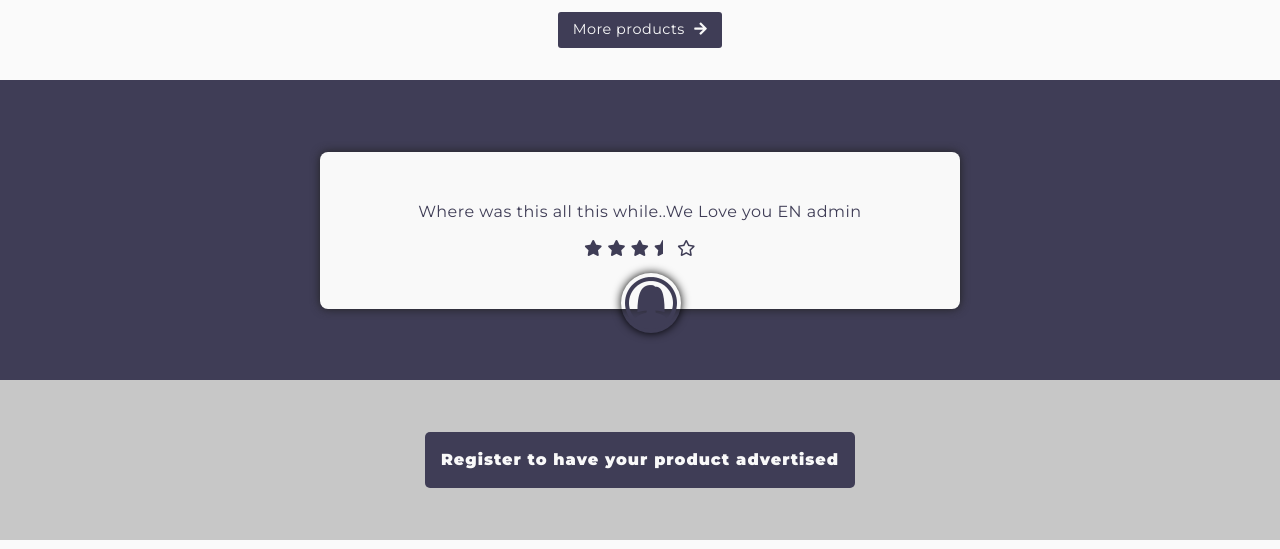
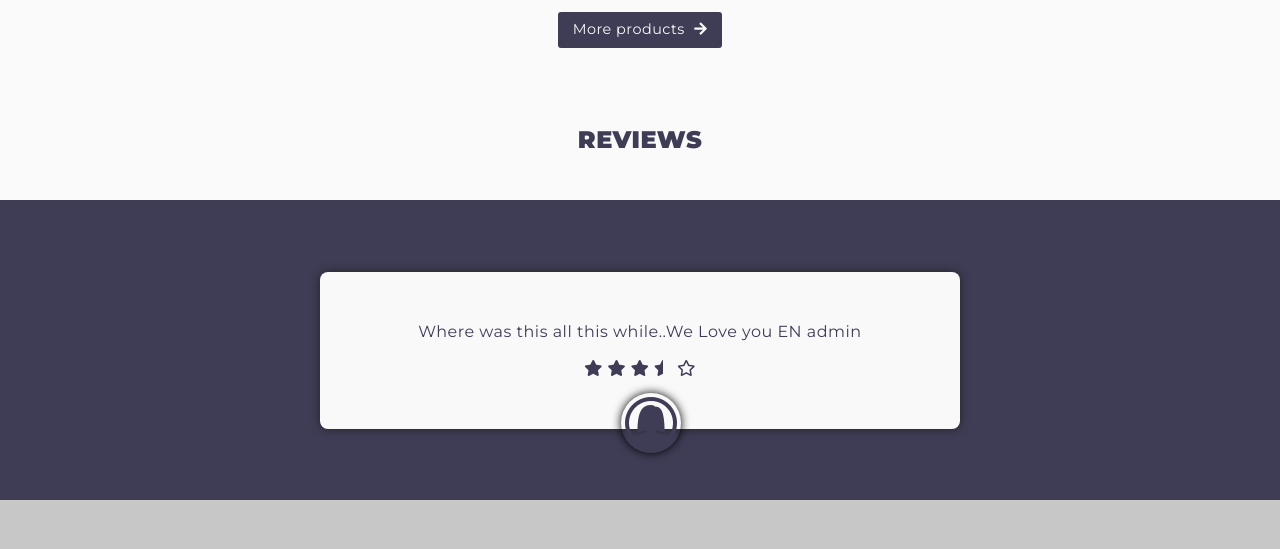
Before and after one commit to Kazion500/Ecommerce-template-css-html-js, a plain HTML site: page index.html in a window 1280 px wide. Shown: the part 1660-2209 px from the top of the page. Drawn offline with Linux system fonts and the light colour scheme.

Commit message:
added reviews heading

```diff
--- a/index.html
+++ b/index.html
@@ -329,6 +329,9 @@
 
   <!-- REVIEWS -->
   <section>
+    <div class="container home-product-heading mt">
+      <h1>REVIEWS</h1>
+    </div>
 
     <div id="reviews">
 
--- a/scss/main.scss
+++ b/scss/main.scss
@@ -74,11 +74,13 @@ li{
     border-radius: 3px;
 }
 
-
-
 .mb{
     margin-bottom: 1em;
     color: var(--line-clr);
     letter-spacing: 7px;
     text-shadow: 2px 4px 3px black;
 }
+
+.mt{
+    margin-top: 5em;
+}
```
Also changed, not shown: scss/main.css.
